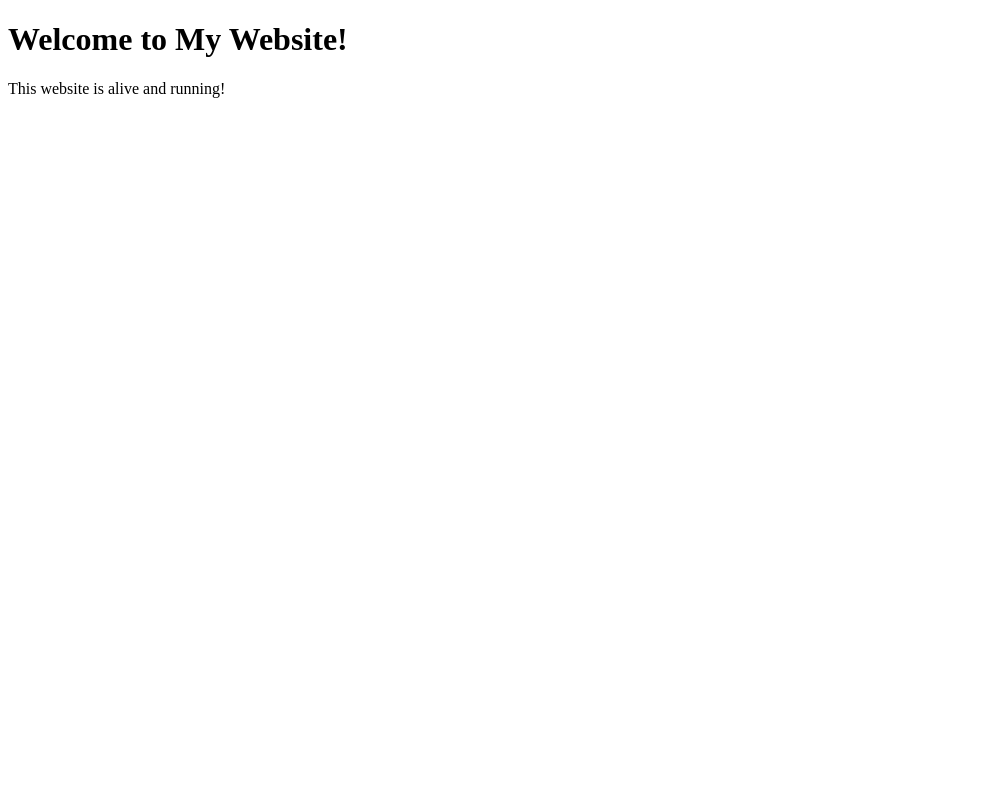
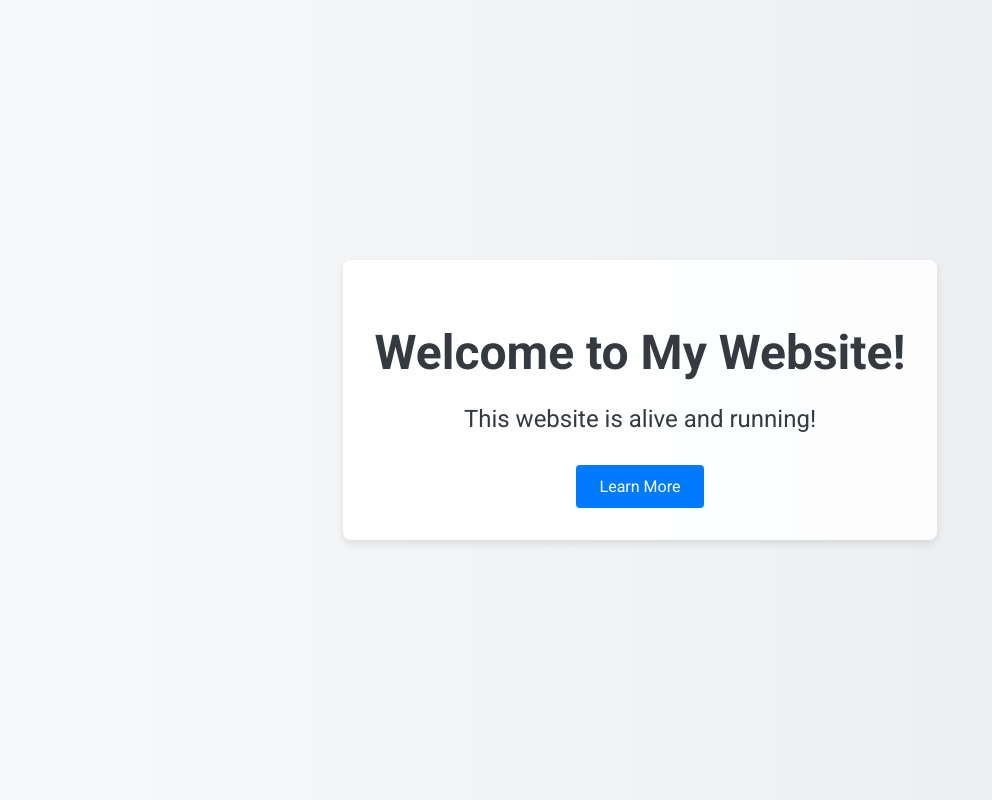
Before and after one commit to Lord9s/Smith-info, a website: page index.html in a window 1280 px wide. Shown: the whole page, without its empty margins (0-992 px from the left). Drawn offline with Linux system fonts and the light colour scheme.

Commit message:
Update index.html

```diff
--- a/index.html
+++ b/index.html
@@ -3,10 +3,60 @@
 <head>
     <meta charset="UTF-8">
     <meta name="viewport" content="width=device-width, initial-scale=1.0">
-    <title>My Website</title>
+    <title>My Website - The Best Web Info for 2024</title>
+    <link rel="stylesheet" href="styles.css">
+    <link rel="preconnect" href="https://fonts.googleapis.com">
+    <link rel="preconnect" href="https://fonts.gstatic.com" crossorigin>
+    <link href="https://fonts.googleapis.com/css2?family=Roboto:wght@400;700&display=swap" rel="stylesheet">
+    <style>
+        body {
+            font-family: 'Roboto', sans-serif;
+            margin: 0;
+            padding: 0;
+            background: linear-gradient(to right, #f8f9fa, #e9ecef);
+            display: flex;
+            flex-direction: column;
+            align-items: center;
+            justify-content: center;
+            height: 100vh;
+            color: #343a40;
+        }
+        h1 {
+            font-size: 3rem;
+            margin-bottom: 1rem;
+        }
+        p {
+            font-size: 1.5rem;
+            margin-bottom: 2rem;
+        }
+        .container {
+            text-align: center;
+            padding: 2rem;
+            border-radius: 8px;
+            background-color: rgba(255, 255, 255, 0.9);
+            box-shadow: 0 4px 8px rgba(0, 0, 0, 0.1);
+        }
+        .button {
+            display: inline-block;
+            padding: 0.75rem 1.5rem;
+            font-size: 1rem;
+            color: #fff;
+            background-color: #007bff;
+            border: none;
+            border-radius: 4px;
+            text-decoration: none;
+            transition: background-color 0.3s ease;
+        }
+        .button:hover {
+            background-color: #0056b3;
+        }
+    </style>
 </head>
 <body>
-    <h1>Welcome to My Website!</h1>
-    <p>This website is alive and running!</p>
+    <div class="container">
+        <h1>Welcome to My Website!</h1>
+        <p>This website is alive and running!</p>
+        <a href="#more-info" class="button">Learn More</a>
+    </div>
 </body>
 </html>
```
